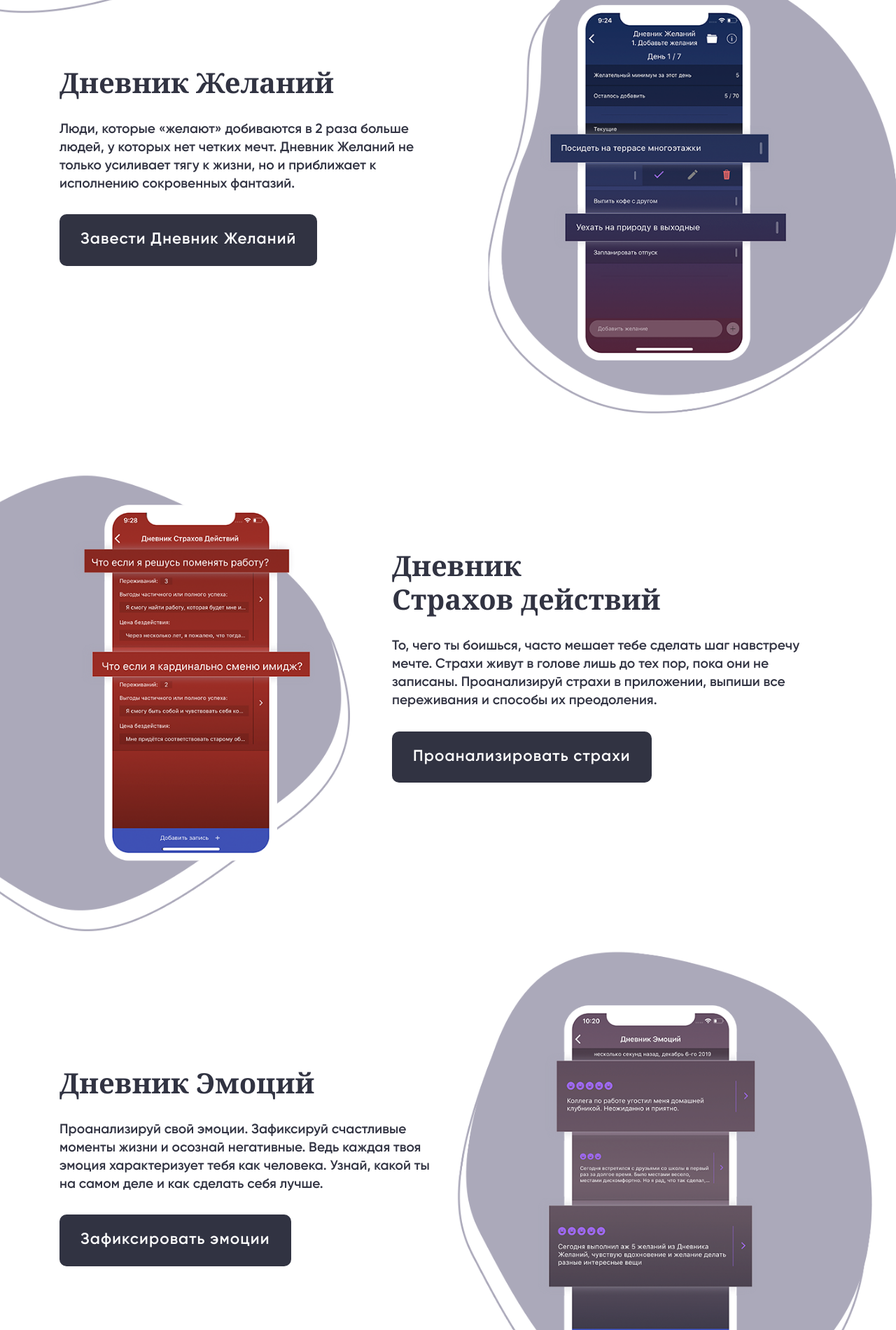
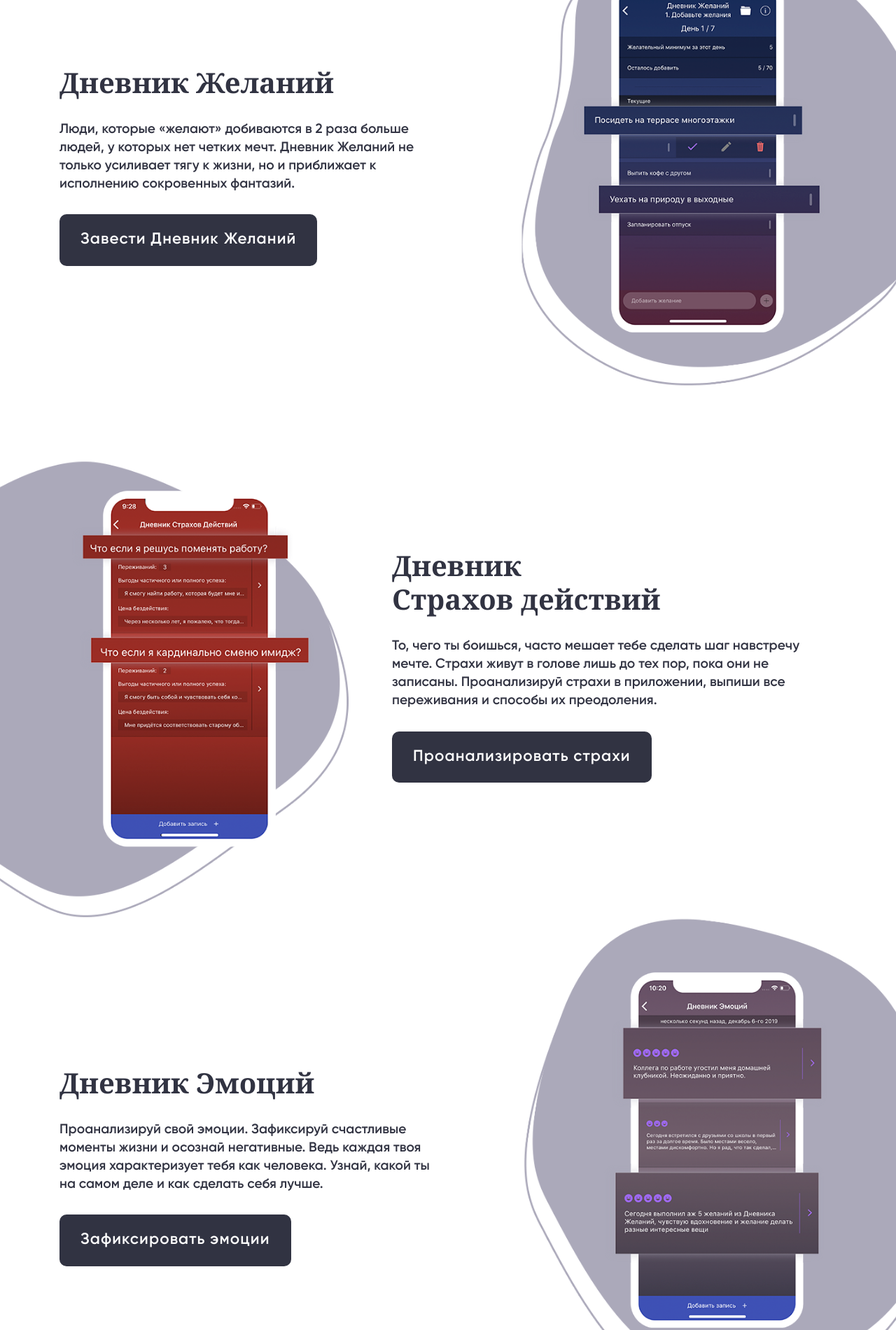
Before and after one commit to UlyanYunakh/therapyDiary, a plain HTML site: page index.html in a window 1280 px wide. Shown: the part 1781-3681 px from the top of the page at 70% size. Drawn offline with nearby package versions, Linux system fonts and the light colour scheme.

Commit message:
исправление 5

```diff
--- a/assets/media.css
+++ b/assets/media.css
@@ -203,7 +203,7 @@
 		width: 20px;
 		position: absolute;
 		right: 10px;
-		top: 21px;
+		top: 18px;
 	}
 
 	.header_utp .section_text-container {
@@ -397,8 +397,30 @@
 	}
 }
 
-@media (max-width: 991px){
+@media (min-width: 991px){
+	.main_thans-diary-bg {
+		z-index: -2;
+		top: -20px;
+		left: -14px;
+	}
 
+	.main_action-fear-diary-bg {
+		z-index: -2;
+		top: -20px;
+		left: -2px;
+	}
+
+	.main_wish-diary-bg {
+		z-index: -2;
+		top: -40px;
+		right: -48px;
+	}
+
+	.main_diary-of-emotions-bg {
+		z-index: -2;
+		top: -47px;
+		right: -95px;
+	}
 }
 
 @media (min-width: 1500px){
--- a/assets/style.css
+++ b/assets/style.css
@@ -212,7 +212,6 @@
 	text-decoration: underline;
 }
 
-
 .menu_btn, .menu_btn img {
 	display: none;
 }
```
